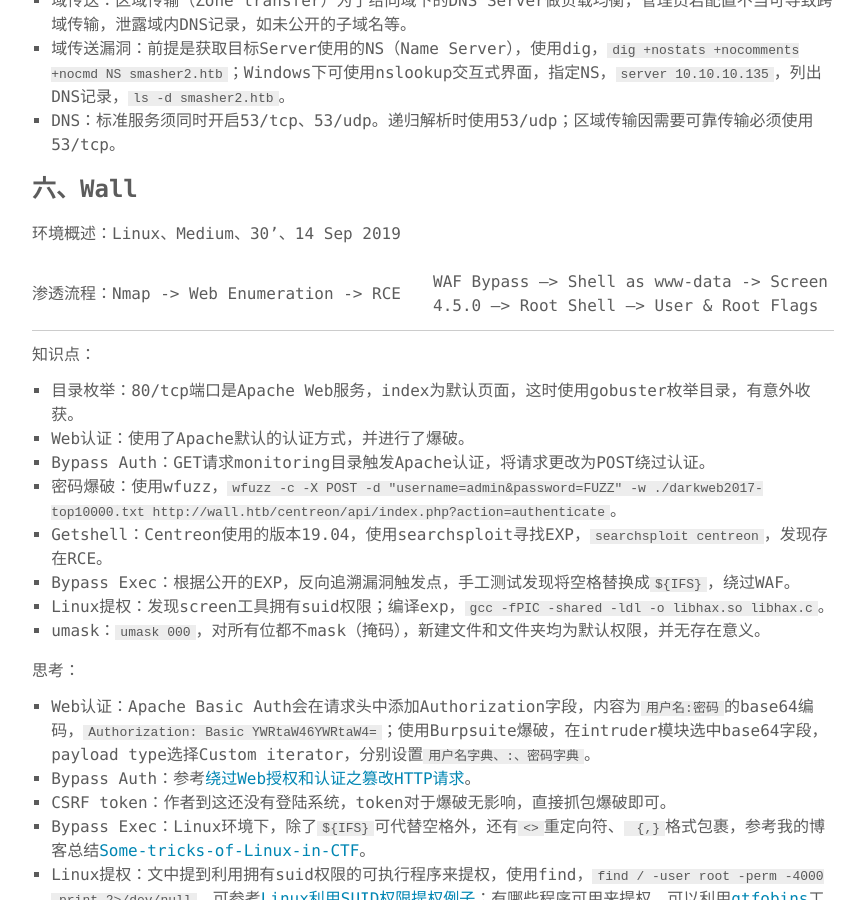
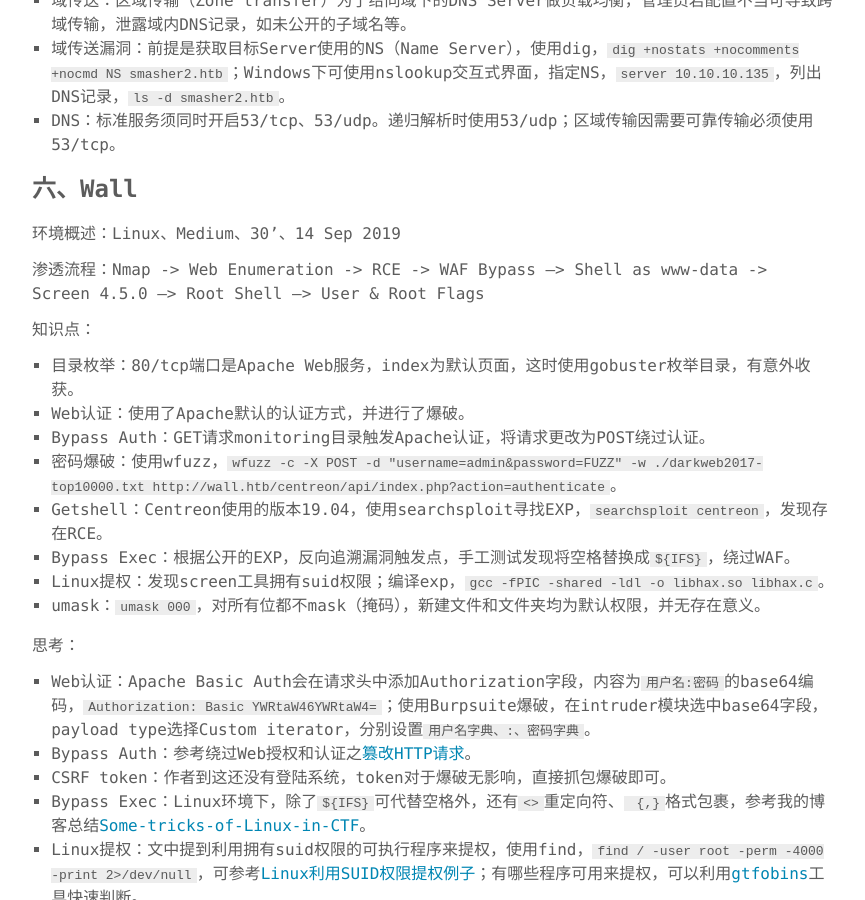
Before and after one commit to SewellDinG/sewellding.github.io, a Jekyll site: the page built from _posts/2020-02-06-《Write-ups for 0xrick's hack-the-box》学习备忘录.md, in a window 1280 px wide and 900 px high, scrolled down 3327 px. Shown: the whole window, without its empty margins (207-1072 px from the left). Built offline with Jekyll 4.4.1, drawn with Linux system fonts in a browser that asks for light colours; some of the changed text lies outside the part shown.

```diff
--- a/_posts/2020-02-06-《Write-ups for 0xrick's hack-the-box》学习备忘录.md
+++ b/_posts/2020-02-06-《Write-ups for 0xrick's hack-the-box》学习备忘录.md
@@ -120,7 +120,7 @@ Paper：[Write-ups for 0xrick's hack-the-box](https://0xrick.github.io/categorie
 
 环境概述：Linux、Medium、30'、14 Sep 2019
 
-渗透流程：Nmap -> Web Enumeration -> RCE | WAF Bypass –> Shell as www-data -> Screen 4.5.0 –> Root Shell –> User & Root Flags
+渗透流程：Nmap -> Web Enumeration -> RCE -> WAF Bypass –> Shell as www-data -> Screen 4.5.0 –> Root Shell –> User & Root Flags
 
 知识点：
 
@@ -136,7 +136,7 @@ Paper：[Write-ups for 0xrick's hack-the-box](https://0xrick.github.io/categorie
 思考：
 
 - Web认证：Apache Basic Auth会在请求头中添加Authorization字段，内容为`用户名:密码`的base64编码，`Authorization: Basic YWRtaW46YWRtaW4=`；使用Burpsuite爆破，在intruder模块选中base64字段，payload type选择Custom iterator，分别设置`用户名字典、:、密码字典`。
-- Bypass Auth：参考[绕过Web授权和认证之篡改HTTP请求](https://sobug.com/article/detail/25)。
+- Bypass Auth：参考绕过Web授权和认证之[篡改HTTP请求](https://sobug.com/article/detail/25)。
 - CSRF token：作者到这还没有登陆系统，token对于爆破无影响，直接抓包爆破即可。
 - Bypass Exec：Linux环境下，除了`${IFS}`可代替空格外，还有`<>`重定向符、` {,}`格式包裹，参考我的博客总结[Some-tricks-of-Linux-in-CTF](https://ai-sewell.me/2017/Some-tricks-of-Linux-in-CTF)。
 - Linux提权：文中提到利用拥有suid权限的可执行程序来提权，使用find，`find / -user root -perm -4000 -print 2>/dev/null`，可参考[Linux利用SUID权限提权例子]([https://ai-sewell.me/2018/Linux-%E5%88%A9%E7%94%A8-SUID%E6%9D%83%E9%99%90-%E6%8F%90%E6%9D%83%E4%BE%8B%E5%AD%90/](https://ai-sewell.me/2018/Linux-利用-SUID权限-提权例子/))；有哪些程序可用来提权，可以利用[gtfobins](https://gtfobins.github.io/)工具快速判断。
```
Also changed, not shown: other parts of _posts/2020-02-06-《Write-ups for 0xrick's hack-the-box》学习备忘录.md (+1 -1 lines).
